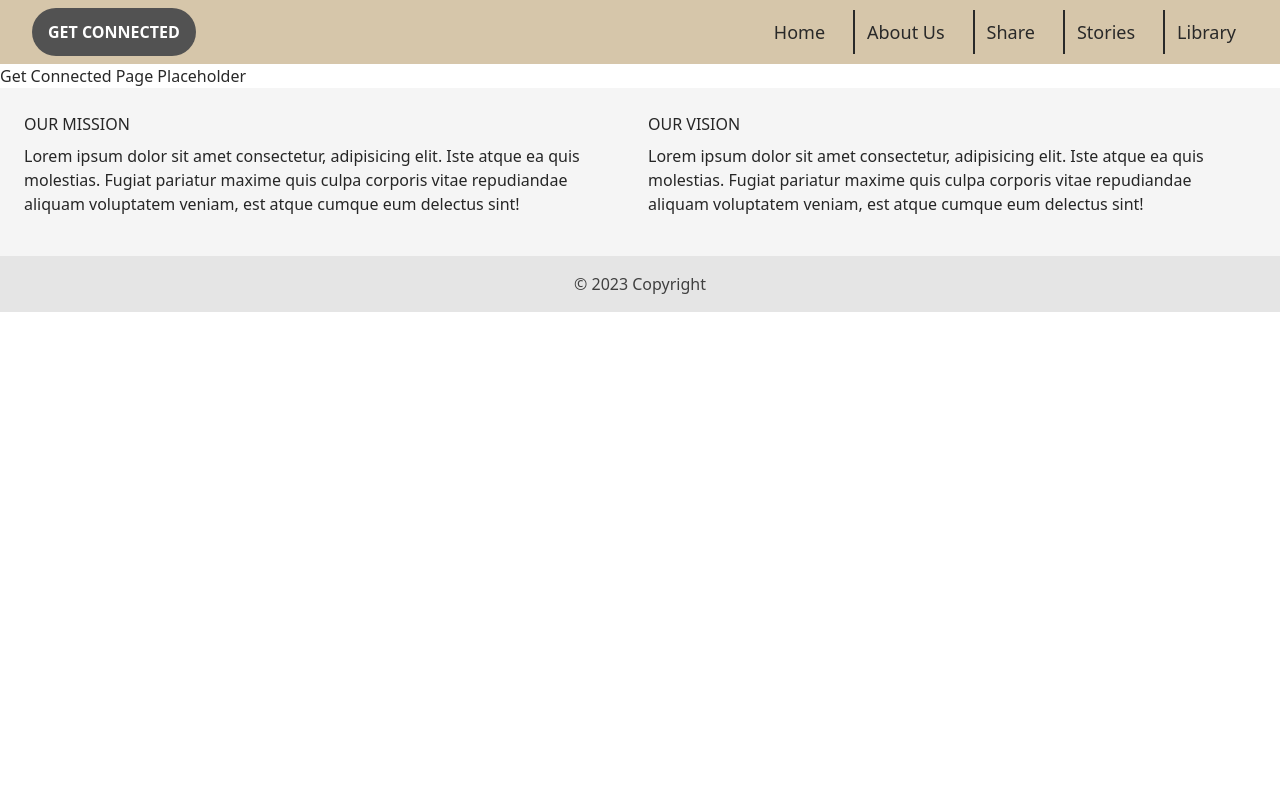
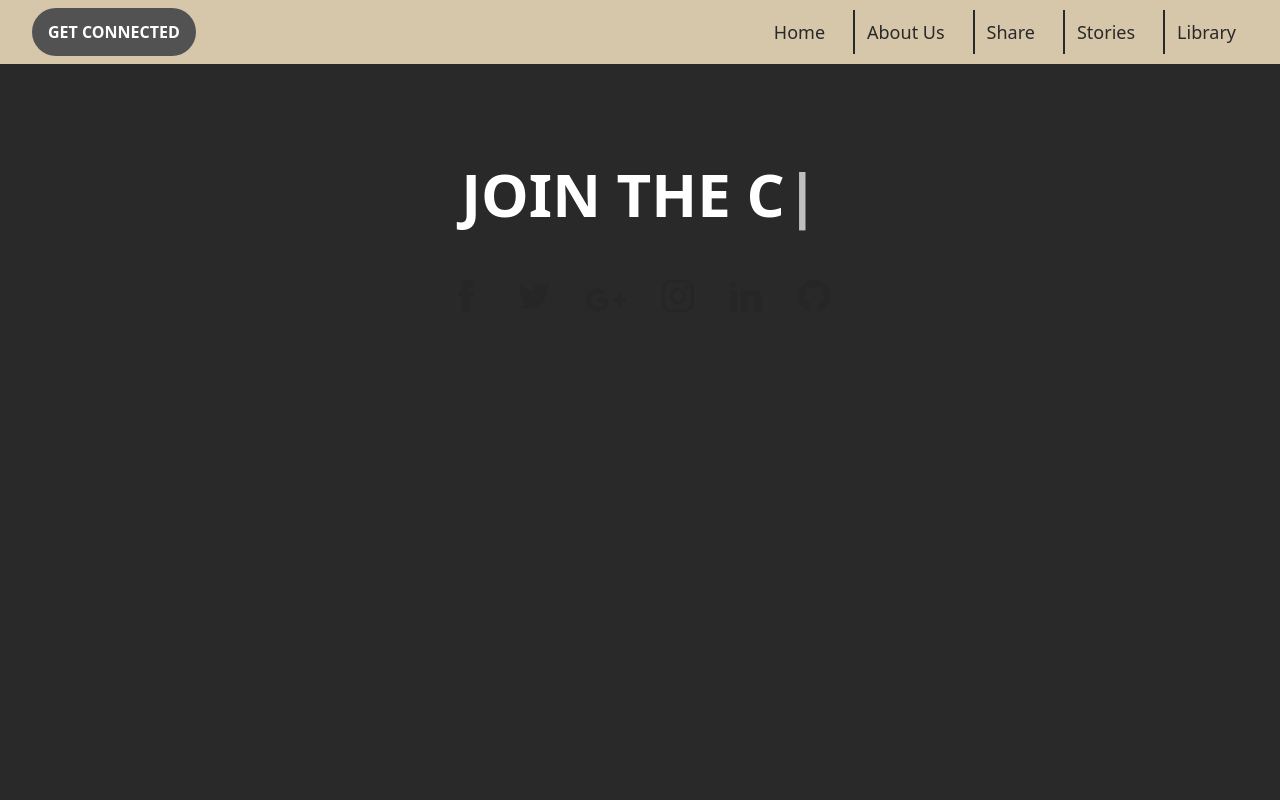
Before and after one commit to madalinefitz/Two-or-More, a React (Create React App) app: page /connect in a window 1280 px wide. Shown: the top 800 px of the page. Built offline with nearby package versions, Linux system fonts and the light colour scheme.

Commit message:
placeholder social media icons, typewriter header

```diff
--- a/src/components/GetConnected.js
+++ b/src/components/GetConnected.js
@@ -1,7 +1,83 @@
+import Typewriter from 'typewriter-effect';
+
 export default function GetConnected () {
     return (
-        <div>
-            Get Connected Page Placeholder
+        <div className="bg-[#292929] bg-cover h-screen p-20">
+            <div className="text-white text-3xl md:text-6xl font-bold text-center p-5">
+            <Typewriter
+                options={{
+                strings: ['JOIN THE COMMUNITY.'],
+                autoStart: true,
+                loop: true,
+                }}
+                />
+            </div>
+            <div className="container pt-9 p-5">
+                <div className="mb-9 flex justify-center">
+                <a href="#!" className="mr-9 text-neutral-800 dark:text-neutral-200">
+                    <svg
+                    xmlns="http://www.w3.org/2000/svg"
+                    className="h-8 w-8"
+                    fill="currentColor"
+                    viewBox="0 0 24 24">
+                    <path
+                        d="M9 8h-3v4h3v12h5v-12h3.642l.358-4h-4v-1.667c0-.955.192-1.333 1.115-1.333h2.885v-5h-3.808c-3.596 0-5.192 1.583-5.192 4.615v3.385z" />
+                    </svg>
+                </a>
+                <a href="#!" className="mr-9 text-neutral-800 dark:text-neutral-200">
+                    <svg
+                    xmlns="http://www.w3.org/2000/svg"
+                    className="h-8 w-8"
+                    fill="currentColor"
+                    viewBox="0 0 24 24">
+                    <path
+                        d="M24 4.557c-.883.392-1.832.656-2.828.775 1.017-.609 1.798-1.574 2.165-2.724-.951.564-2.005.974-3.127 1.195-.897-.957-2.178-1.555-3.594-1.555-3.179 0-5.515 2.966-4.797 6.045-4.091-.205-7.719-2.165-10.148-5.144-1.29 2.213-.669 5.108 1.523 6.574-.806-.026-1.566-.247-2.229-.616-.054 2.281 1.581 4.415 3.949 4.89-.693.188-1.452.232-2.224.084.626 1.956 2.444 3.379 4.6 3.419-2.07 1.623-4.678 2.348-7.29 2.04 2.179 1.397 4.768 2.212 7.548 2.212 9.142 0 14.307-7.721 13.995-14.646.962-.695 1.797-1.562 2.457-2.549z" />
+                    </svg>
+                </a>
+                <a href="#!" className="mr-9 text-neutral-800 dark:text-neutral-200">
+                    <svg
+                    xmlns="http://www.w3.org/2000/svg"
+                    className="h-10 w-10"
+                    fill="currentColor"
+                    viewBox="0 0 24 24">
+                    <path
+                        d="M7 11v2.4h3.97c-.16 1.029-1.2 3.02-3.97 3.02-2.39 0-4.34-1.979-4.34-4.42 0-2.44 1.95-4.42 4.34-4.42 1.36 0 2.27.58 2.79 1.08l1.9-1.83c-1.22-1.14-2.8-1.83-4.69-1.83-3.87 0-7 3.13-7 7s3.13 7 7 7c4.04 0 6.721-2.84 6.721-6.84 0-.46-.051-.81-.111-1.16h-6.61zm0 0 17 2h-3v3h-2v-3h-3v-2h3v-3h2v3h3v2z"
+                        fill-rule="evenodd"
+                        clip-rule="evenodd" />
+                    </svg>
+                </a>
+                <a href="#!" className="mr-9 text-neutral-800 dark:text-neutral-200">
+                    <svg
+                    xmlns="http://www.w3.org/2000/svg"
+                    className="h-8 w-8"
+                    fill="currentColor"
+                    viewBox="0 0 24 24">
+                    <path
+                        d="M12 2.163c3.204 0 3.584.012 4.85.07 3.252.148 4.771 1.691 4.919 4.919.058 1.265.069 1.645.069 4.849 0 3.205-.012 3.584-.069 4.849-.149 3.225-1.664 4.771-4.919 4.919-1.266.058-1.644.07-4.85.07-3.204 0-3.584-.012-4.849-.07-3.26-.149-4.771-1.699-4.919-4.92-.058-1.265-.07-1.644-.07-4.849 0-3.204.013-3.583.07-4.849.149-3.227 1.664-4.771 4.919-4.919 1.266-.057 1.645-.069 4.849-.069zm0-2.163c-3.259 0-3.667.014-4.947.072-4.358.2-6.78 2.618-6.98 6.98-.059 1.281-.073 1.689-.073 4.948 0 3.259.014 3.668.072 4.948.2 4.358 2.618 6.78 6.98 6.98 1.281.058 1.689.072 4.948.072 3.259 0 3.668-.014 4.948-.072 4.354-.2 6.782-2.618 6.979-6.98.059-1.28.073-1.689.073-4.948 0-3.259-.014-3.667-.072-4.947-.196-4.354-2.617-6.78-6.979-6.98-1.281-.059-1.69-.073-4.949-.073zm0 5.838c-3.403 0-6.162 2.759-6.162 6.162s2.759 6.163 6.162 6.163 6.162-2.759 6.162-6.163c0-3.403-2.759-6.162-6.162-6.162zm0 10.162c-2.209 0-4-1.79-4-4 0-2.209 1.791-4 4-4s4 1.791 4 4c0 2.21-1.791 4-4 4zm6.406-11.845c-.796 0-1.441.645-1.441 1.44s.645 1.44 1.441 1.44c.795 0 1.439-.645 1.439-1.44s-.644-1.44-1.439-1.44z" />
+                    </svg>
+                </a>
+                <a href="#!" className="mr-9 text-neutral-800 dark:text-neutral-200">
+                    <svg
+                    xmlns="http://www.w3.org/2000/svg"
+                    className="h-8 w-8"
+                    fill="currentColor"
+                    viewBox="0 0 24 24">
+                    <path
+                        d="M4.98 3.5c0 1.381-1.11 2.5-2.48 2.5s-2.48-1.119-2.48-2.5c0-1.38 1.11-2.5 2.48-2.5s2.48 1.12 2.48 2.5zm.02 4.5h-5v16h5v-16zm7.982 0h-4.968v16h4.969v-8.399c0-4.67 6.029-5.052 6.029 0v8.399h4.988v-10.131c0-7.88-8.922-7.593-11.018-3.714v-2.155z" />
+                    </svg>
+                </a>
+                <a href="#!" className="text-neutral-800 dark:text-neutral-200">
+                    <svg
+                    xmlns="http://www.w3.org/2000/svg"
+                    className="h-8 w-8"
+                    fill="currentColor"
+                    viewBox="0 0 24 24">
+                    <path
+                        d="M12 0c-6.626 0-12 5.373-12 12 0 5.302 3.438 9.8 8.207 11.387.599.111.793-.261.793-.577v-2.234c-3.338.726-4.033-1.416-4.033-1.416-.546-1.387-1.333-1.756-1.333-1.756-1.089-.745.083-.729.083-.729 1.205.084 1.839 1.237 1.839 1.237 1.07 1.834 2.807 1.304 3.492.997.107-.775.418-1.305.762-1.604-2.665-.305-5.467-1.334-5.467-5.931 0-1.311.469-2.381 1.236-3.221-.124-.303-.535-1.524.117-3.176 0 0 1.008-.322 3.301 1.23.957-.266 1.983-.399 3.003-.404 1.02.005 2.047.138 3.006.404 2.291-1.552 3.297-1.23 3.297-1.23.653 1.653.242 2.874.118 3.176.77.84 1.235 1.911 1.235 3.221 0 4.609-2.807 5.624-5.479 5.921.43.372.823 1.102.823 2.222v3.293c0 .319.192.694.801.576 4.765-1.589 8.199-6.086 8.199-11.386 0-6.627-5.373-12-12-12z" />
+                    </svg>
+                </a>
+                </div>
+            </div>
         </div>
     )
 }
```
